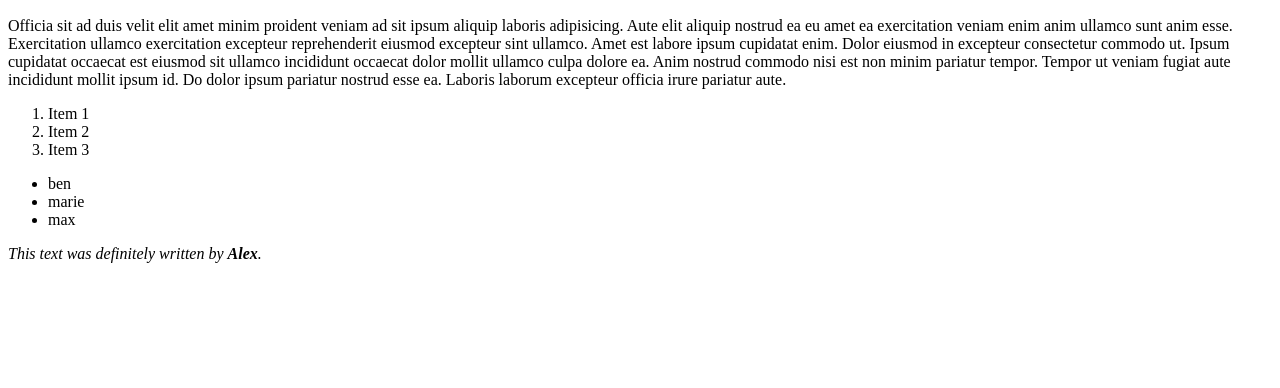
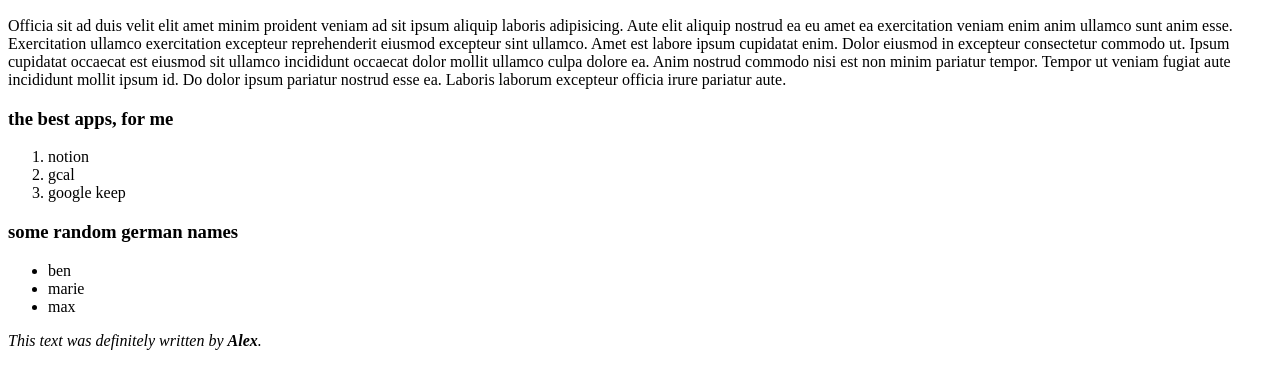
Before and after one commit to ohix/git_test, a plain HTML site: page odin/index.html in a window 1280 px wide. Shown: the part 110-498 px from the top of the page. Drawn offline with Linux system fonts and the light colour scheme.

Commit message:
finished Lists Foundations Course

```diff
--- a/odin/index.html
+++ b/odin/index.html
@@ -9,11 +9,13 @@
         <h1>This is a test for a blog made by Alex</h1>
         <h2>This is a really interesting titel.</h2>
         <p>Officia sit ad duis velit elit amet minim proident veniam ad sit ipsum aliquip laboris adipisicing. Aute elit aliquip nostrud ea eu amet ea exercitation veniam enim anim ullamco sunt anim esse. Exercitation ullamco exercitation excepteur reprehenderit eiusmod excepteur sint ullamco. Amet est labore ipsum cupidatat enim. Dolor eiusmod in excepteur consectetur commodo ut. Ipsum cupidatat occaecat est eiusmod sit ullamco incididunt occaecat dolor mollit ullamco culpa dolore ea. Anim nostrud commodo nisi est non minim pariatur tempor. Tempor ut veniam fugiat aute incididunt mollit ipsum id. Do dolor ipsum pariatur nostrud esse ea. Laboris laborum excepteur officia irure pariatur aute.</p>
+        <h3>the best apps, for me</h3>
         <ol>
-            <li>Item 1</li>
-            <li>Item 2</li>
-            <li>Item 3</li>
+            <li>notion</li>
+            <li>gcal</li>
+            <li>google keep</li>
         </ol>
+        <h3>some random german names</h3>
         <ul>
             <li>ben</li>
             <li>marie</li>
```
